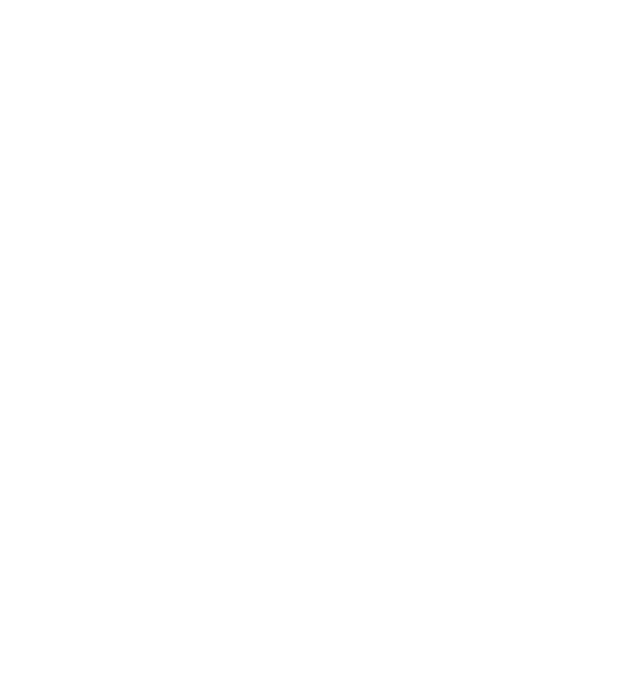
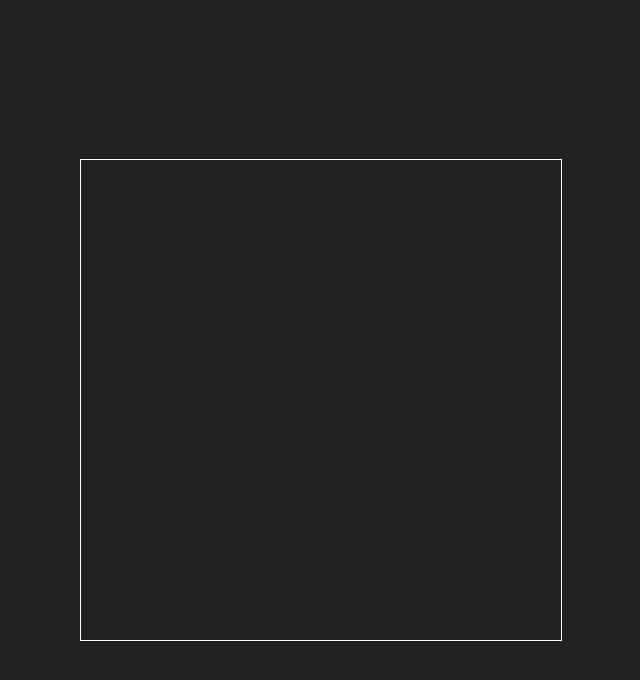
Before and after one commit to FlipperFlopper99/mixtralsnek, a plain HTML site: page codestral.html in a window 1280 px wide. Shown: the whole page, without its empty margins (319-959 px from the left). Drawn offline with Linux system fonts and the light colour scheme.

Commit message:
Update codestral.html

```diff
--- a/codestral.html
+++ b/codestral.html
@@ -1,5 +1,8 @@
 <!DOCTYPE html>
 <html>
+<head>
+<link rel="stylesheet" type="text/css" href="body.css">
+</head>
 <body>
 <canvas id="gameCanvas" width="480" height="480"></canvas>
 </body>
```
